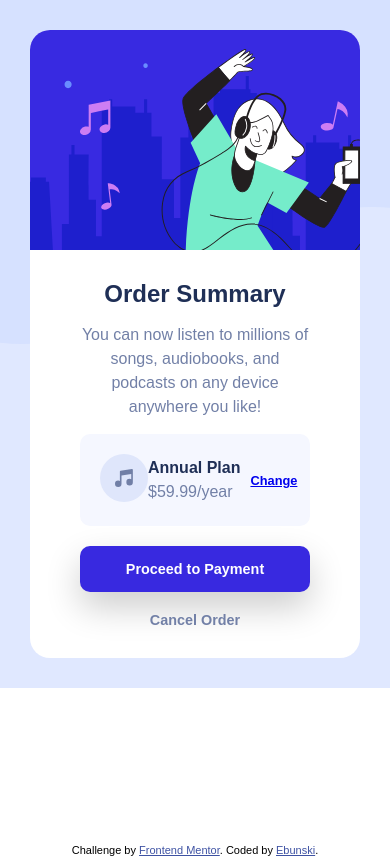
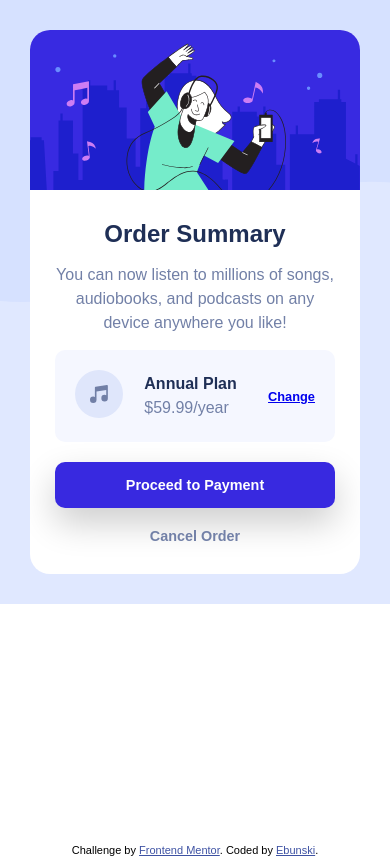
Before and after one commit to Ebunski/Order-summary-card, a plain HTML site: page index.html in a window 390 px wide. Drawn offline with Linux system fonts and the light colour scheme; a web font is replaced by a local one.

Commit message:
Add files via upload
Made changes to mobile verrsion

```diff
--- a/style.css
+++ b/style.css
@@ -34,12 +34,14 @@ section{
     background-color: #fff;
     border-radius: 20px;
     overflow: hidden;
-    object-fit: contain;
 
 }
 .hero{
     max-height: 220px;
+}
+.hero img{
     width: 100%;
+    height: 100%;
 }
 .summary{
     position: relative;
@@ -133,6 +135,13 @@ section{
     .container{
         background-image: url('images/pattern-background-mobile.svg');
     }
+    .hero{
+        height: 160px;
+        object-fit: contain;
+    }
+    .summary{
+        padding: 30px 25px;
+    }
     .plan .text{
         margin-left: 0px;
     }
```
